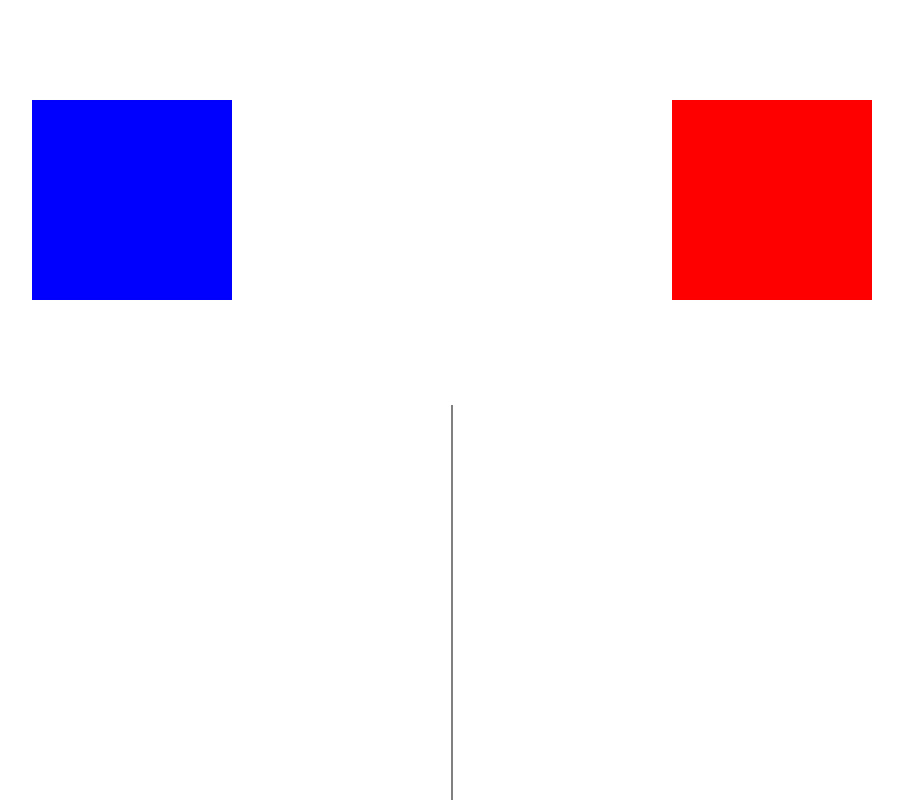
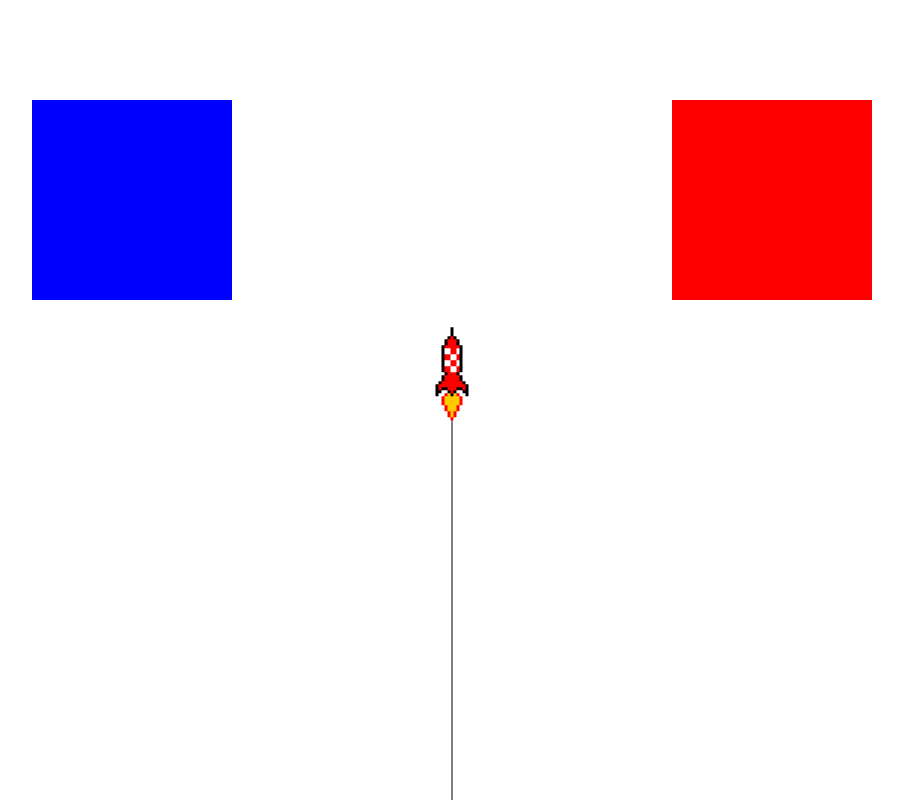
Before and after one commit to metallou/SIMPLe-graphics, a plain HTML site: page index.html in a window 1280 px wide. Shown: the whole page, without its empty margins (188-1091 px from the left). Drawn offline with Linux system fonts and the light colour scheme.

Commit message:
Ajout curseur fusée

```diff
--- a/css/style.css
+++ b/css/style.css
@@ -4,6 +4,7 @@ html, body
     padding: 0;
     width: 100%;
     height: 100%;
+    cursor: none;
 }
 
 h1,h2,h3,h4,h5,h6
@@ -57,7 +58,7 @@ div#main-container
     padding-top: 100px;
     padding-bottom: 50px;
 }
-
+ 80%
 main
 {
     flex-grow: 1;
@@ -86,9 +87,18 @@ div#follow
     left: 75%;
     background-color: #FF0000;
 }
+
 div#death
 {
     top: 25%;
     left: 25%;
     background-color: #0000FF;
 }
+
+div#spaceship{
+    position:absolute;
+    top: 0;
+    left: 0;
+    z-index: 1;
+    transform: translateX(-50%) translateY(-75%);
+}
--- a/index.html
+++ b/index.html
@@ -10,12 +10,15 @@
         <script src="js/mousepos.js"></script>
         <script src="js/pathcanvas.js"></script>
         <script src="js/masterscript.js"></script>
+        <script src="js/spaceship.js"></script>
         <!--
         <script src="js/test.js"></script>
         -->
     </head>
     <body>
-
+      <div id="spaceship">
+        <img src="img/tintin_spaceship.gif" alt="spaceship" />
+      </div>
         <div id="wrapper">
             <canvas id="canv"></canvas>
 
--- /dev/null
+++ b/js/spaceship.js
@@ -0,0 +1,13 @@
+let updateSpaceshipready = function() {
+
+    let spaceship = document.getElementById("spaceship");
+
+    let updateSpaceship = function() {
+        spaceship.style["left"] = mouseX + 'px',
+        spaceship.style["top"] =  mouseY + 'px';
+    }
+    setInterval(updateSpaceship, 10);
+
+}
+
+document.addEventListener("DOMContentLoaded", updateSpaceshipready);
```
Also changed, not shown: img/tintin_spaceship.gif (added).
